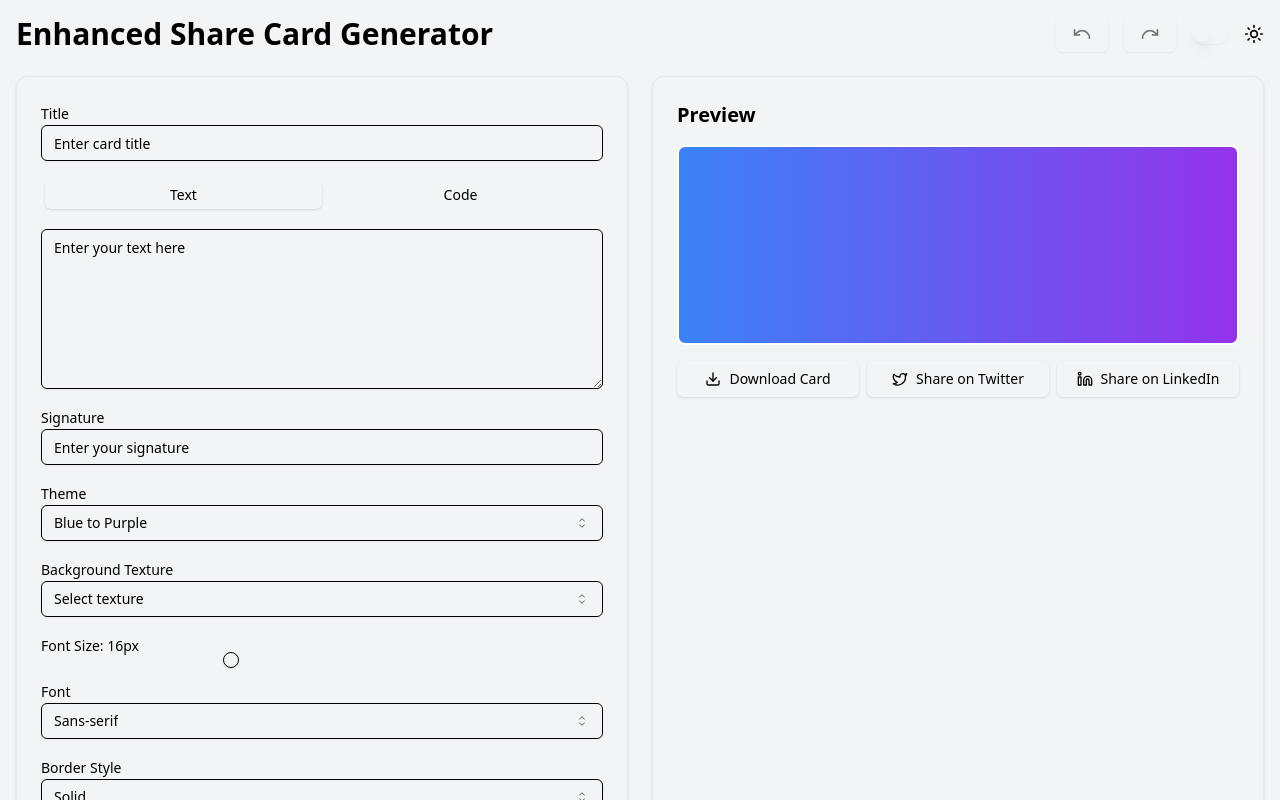
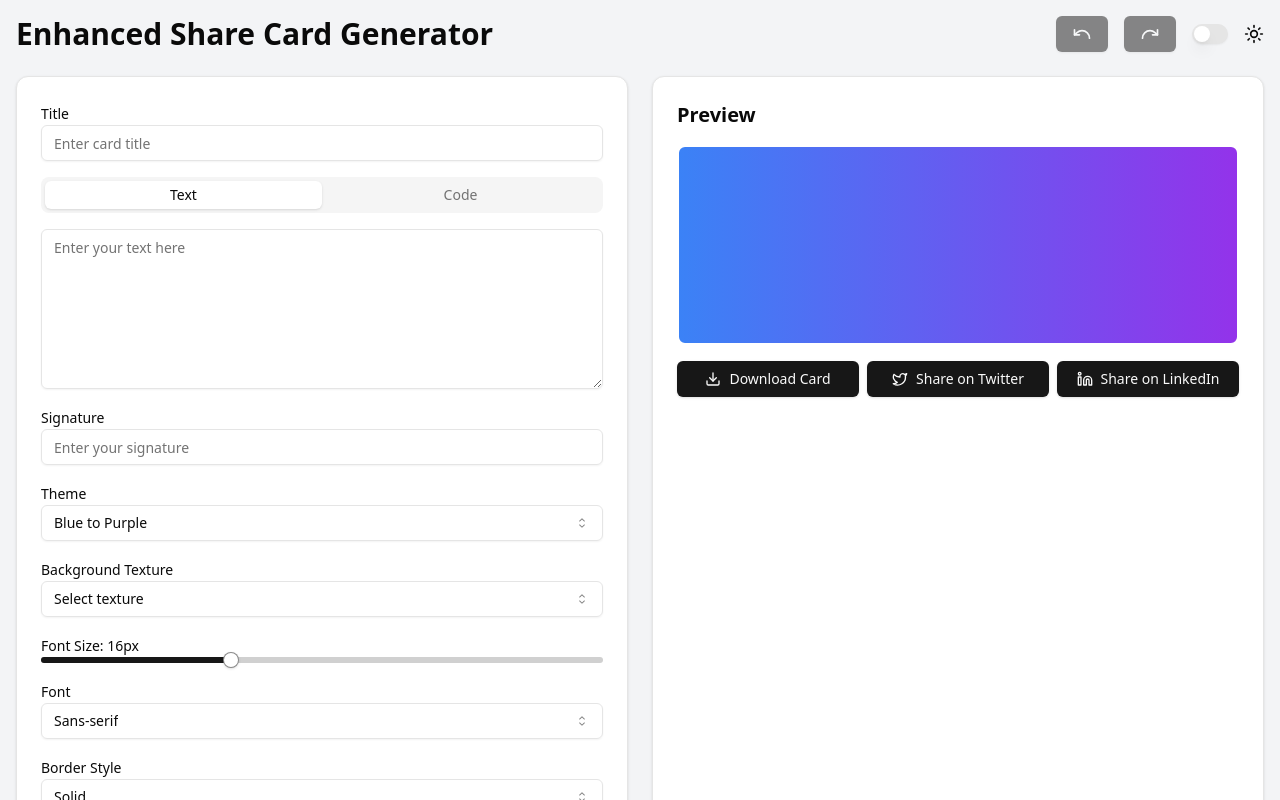
Before and after one commit to cookabc/app-universe, a Next.js app: page /share-card in a window 1280 px wide. Shown: the top 800 px of the page. Built offline with nearby package versions, Linux system fonts and the light colour scheme.

Commit message:
Refactor CSS to remove unnecessary background gradient and apply dark mode styles

```diff
--- a/src/app/globals.css
+++ b/src/app/globals.css
@@ -2,65 +2,70 @@
 @tailwind components;
 @tailwind utilities;
 
-:root {
-    --foreground-rgb: 0, 0, 0;
-    --background-start-rgb: 214, 219, 220;
-    --background-end-rgb: 255, 255, 255;
+@layer base {
+    :root {
+        --background: 0 0% 100%;
+        --foreground: 0 0% 3.9%;
+        --card: 0 0% 100%;
+        --card-foreground: 0 0% 3.9%;
+        --popover: 0 0% 100%;
+        --popover-foreground: 0 0% 3.9%;
+        --primary: 0 0% 9%;
+        --primary-foreground: 0 0% 98%;
+        --secondary: 0 0% 96.1%;
+        --secondary-foreground: 0 0% 9%;
+        --muted: 0 0% 96.1%;
+        --muted-foreground: 0 0% 45.1%;
+        --accent: 0 0% 96.1%;
+        --accent-foreground: 0 0% 9%;
+        --destructive: 0 84.2% 60.2%;
+        --destructive-foreground: 0 0% 98%;
+        --border: 0 0% 89.8%;
+        --input: 0 0% 89.8%;
+        --ring: 0 0% 3.9%;
+        --radius: 0.5rem;
+        --chart-1: 12 76% 61%;
+        --chart-2: 173 58% 39%;
+        --chart-3: 197 37% 24%;
+        --chart-4: 43 74% 66%;
+        --chart-5: 27 87% 67%;
+    }
 
-    /* Core brand colors */
-    --brand-primary: 123, 31, 162; /* Purple 800 */
-    --brand-secondary: 103, 58, 183; /* Deep Purple 500 */
-    --brand-accent: 233, 30, 99; /* Pink 500 */
-
-    /* Background gradients */
-    --gradient-primary: linear-gradient(135deg, rgb(var(--brand-primary)), rgb(var(--brand-secondary)));
-    --gradient-accent: linear-gradient(135deg, rgb(var(--brand-primary)), rgb(var(--brand-accent)));
-
-    /* Radius */
-    --radius: 0.5rem;
-    --radius-large: 1rem;
-
-    /* Animation durations */
-    --transition-fast: 0.2s;
-    --transition-normal: 0.3s;
-    --transition-slow: 0.5s;
-
-    /* Z-index layers */
-    --z-negative: -1;
-    --z-normal: 1;
-    --z-tooltip: 10;
-    --z-fixed: 100;
-    --z-modal: 1000;
-}
-
-@media (prefers-color-scheme: dark) {
-    :root {
-        --foreground-rgb: 255, 255, 255;
-        --background-start-rgb: 0, 0, 0;
-        --background-end-rgb: 0, 0, 0;
+    .dark {
+        --background: 0 0% 3.9%;
+        --foreground: 0 0% 98%;
+        --card: 0 0% 3.9%;
+        --card-foreground: 0 0% 98%;
+        --popover: 0 0% 3.9%;
+        --popover-foreground: 0 0% 98%;
+        --primary: 0 0% 98%;
+        --primary-foreground: 0 0% 9%;
+        --secondary: 0 0% 14.9%;
+        --secondary-foreground: 0 0% 98%;
+        --muted: 0 0% 14.9%;
+        --muted-foreground: 0 0% 63.9%;
+        --accent: 0 0% 14.9%;
+        --accent-foreground: 0 0% 98%;
+        --destructive: 0 62.8% 30.6%;
+        --destructive-foreground: 0 0% 98%;
+        --border: 0 0% 14.9%;
+        --input: 0 0% 14.9%;
+        --ring: 0 0% 83.1%;
+        --chart-1: 220 70% 50%;
+        --chart-2: 160 60% 45%;
+        --chart-3: 30 80% 55%;
+        --chart-4: 280 65% 60%;
+        --chart-5: 340 75% 55%;
     }
 }
 
 @layer base {
+    * {
+        @apply border-border;
+    }
     body {
-        @apply min-h-screen w-screen font-sans antialiased;
+        @apply box-border bg-background text-foreground;
     }
-
-    .dark-mode {
-        @apply bg-gradient-to-br from-gray-900 to-gray-700 text-white;
-    }
-
-    /* Common container styles */
-    .container-base {
-        @apply px-4 sm:px-6 lg:px-8;
-    }
-
-    /* Common card styles */
-    .card-base {
-        @apply bg-white/10 backdrop-blur-lg border border-white/20 rounded-xl shadow-xl hover:bg-white/[0.15] hover:border-white/30 transition-colors duration-300;
-    }
-
-    /* Common button styles */
     .button-base {
         @apply px-4 py-2 rounded-lg font-medium transition-all duration-200 hover:scale-105 active:scale-95 disabled:opacity-50 disabled:pointer-events-none;
     }
@@ -72,23 +77,20 @@
     .button-secondary {
         @apply button-base border border-white/30 text-white hover:bg-white/10 disabled:border-white/20 disabled:text-white/50;
     }
+}
 
-    /* Common input styles */
-    .input-base {
-        @apply bg-white/5 border border-white/20 rounded-lg px-4 py-2 focus:border-white/40 focus:ring-1 focus:ring-white/40 placeholder:text-white/40;
+@layer utilities {
+    .min-h-screen {
+        min-height: 100vh; /* Fallback */
+        min-height: 100dvh;
     }
-
-    /* Common text styles */
-    .text-gradient {
-        @apply bg-clip-text text-transparent bg-gradient-to-r from-white to-purple-300;
+    .h-screen {
+        height: 100vh; /* Fallback */
+        height: 100dvh;
     }
 }
 
-/* .particle {
-    @apply absolute rounded-full bg-white/10 shadow-lg;
-    animation: float 20s infinite linear;
-} */
-
+/* Particle styles */
 .particle {
     width: 6px;
     height: 6px;
--- a/src/app/page.tsx
+++ b/src/app/page.tsx
@@ -9,7 +9,7 @@
 
 export default function HomePage() {
     return (
-        <main className="dark-mode">
+        <main className="bg-gradient-to-br from-gray-900 to-gray-700 text-white">
             <Header />
             <Particles />
             <HeroSection />
--- a/src/components/Header.tsx
+++ b/src/components/Header.tsx
@@ -19,7 +19,7 @@
                 animate={{ opacity: 1, y: 0 }}
                 transition={{ duration: 0.5 }}
             >
-                <div className="container-base py-4 flex justify-between items-center">
+                <div className="px-4 sm:px-6 lg:px-8 py-4 flex justify-between items-center">
                     <Link href="/" className="flex items-center space-x-3 group">
                         <motion.div whileHover={{ rotate: 180 }} transition={{ duration: 0.3 }}>
                             <AppIcon />
```
